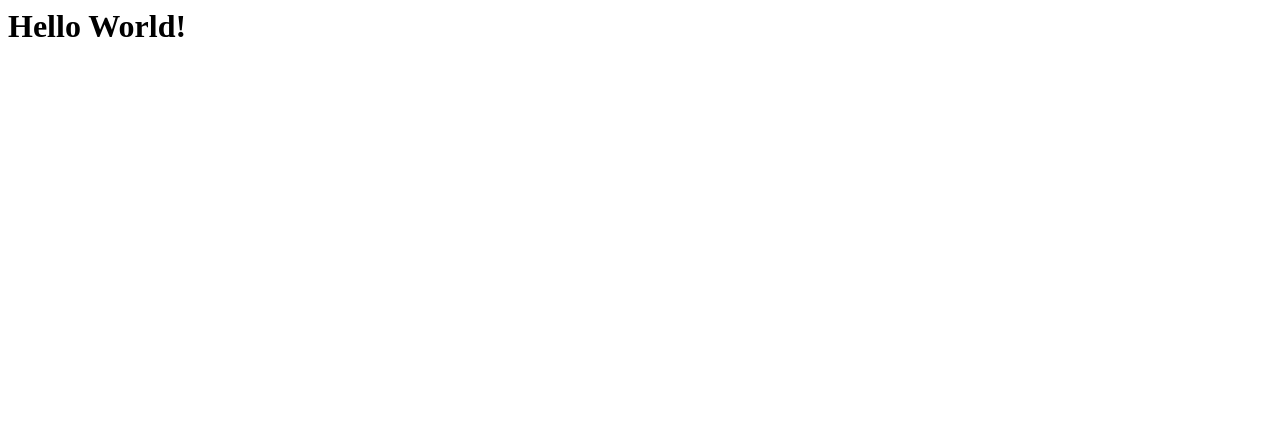
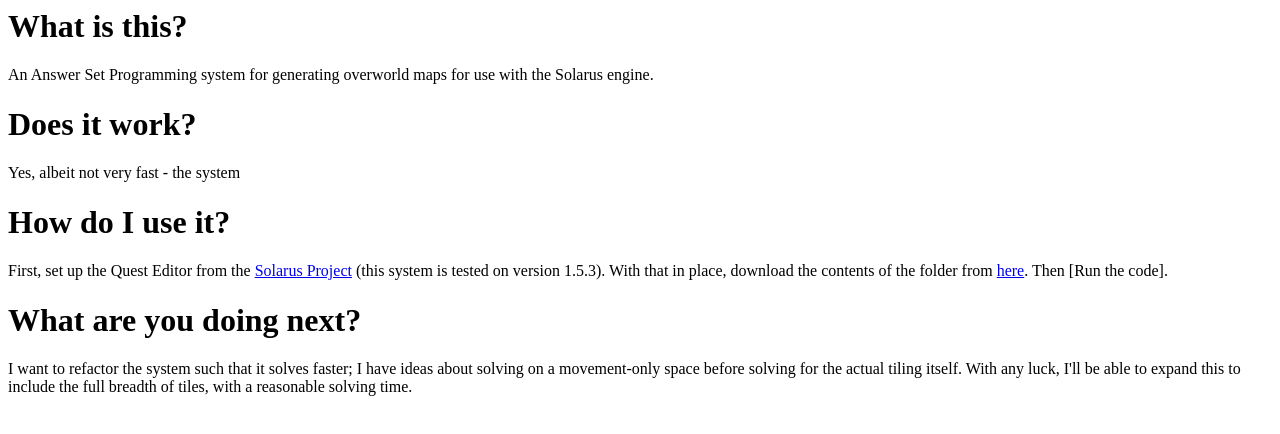
Before and after one commit to jomazeika/ASPOverworldWFC, a plain HTML site: page index.html in a window 1280 px wide. Drawn offline with Linux system fonts and the light colour scheme.

Commit message:
Initial Copy for Website

```diff
--- a/index.html
+++ b/index.html
@@ -1 +1,26 @@
-<h1>Hello World!</h1>
+<html>
+  <head>
+    <title> Zelda Overworld Generation in ASP </title>
+  </head>
+  <body>
+    <H1> What is this? </H1>
+
+    An Answer Set Programming system for generating overworld maps for use with the Solarus engine.
+
+    <H1> Does it work? </H1>
+
+    Yes, albeit not very fast - the system
+
+    <H1> How do I use it? </H1>
+
+    First, set up the Quest Editor from the <a href = "http://www.solarus-games.org/">Solarus Project</a> (this system is tested on version 1.5.3).
+    With that in place, download the contents of the folder from <a href = "https://github.com/jomazeika/ASPOverworldWFC">here</a>. Then [Run the code].
+
+    <H1> What are you doing next? </H1>
+
+    I want to refactor the system such that it solves faster; I have ideas about solving on a movement-only space before solving for the actual tiling itself.
+
+    With any luck, I'll be able to expand this to include the full breadth of tiles, with a reasonable solving time.
+
+  </body>
+</html>
```
